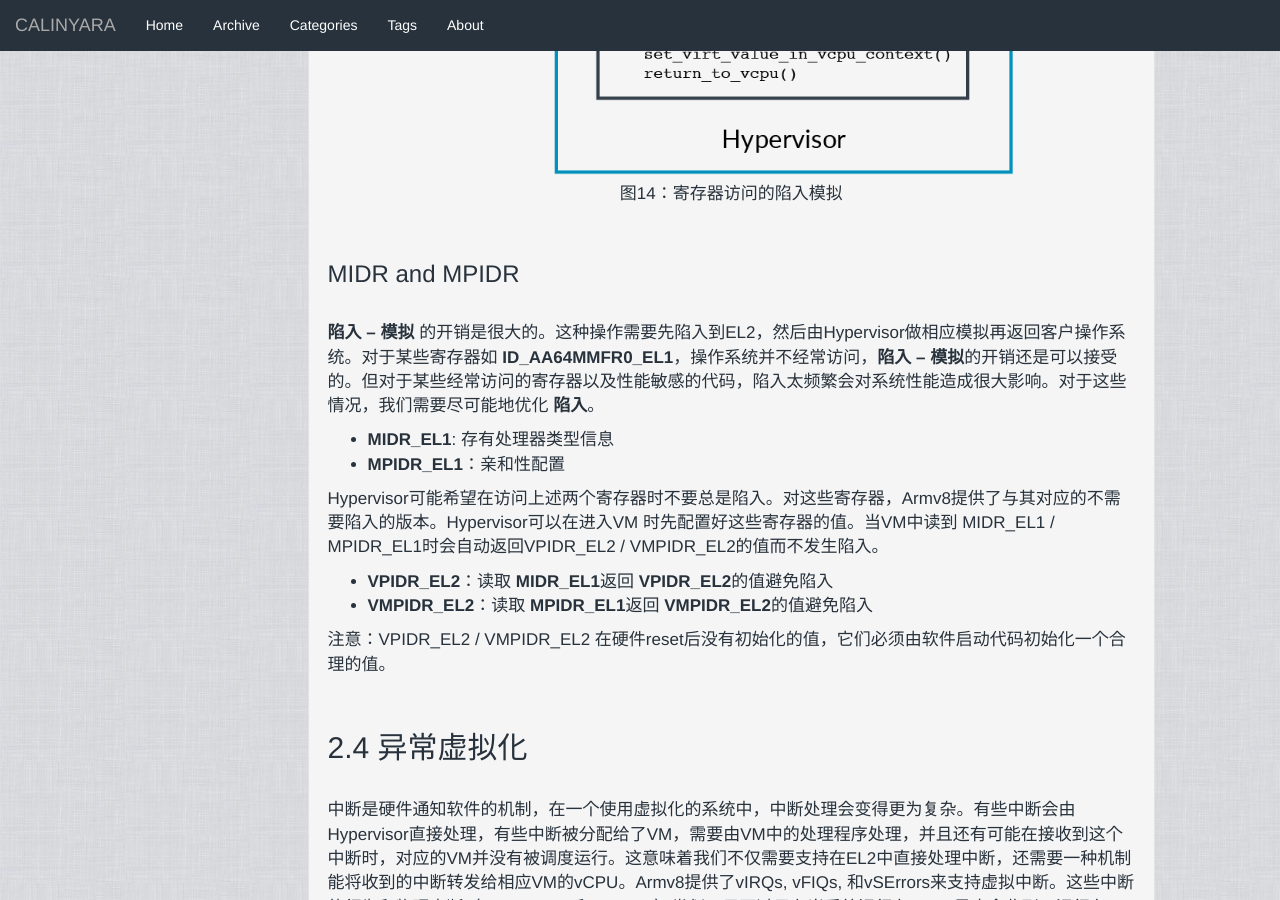
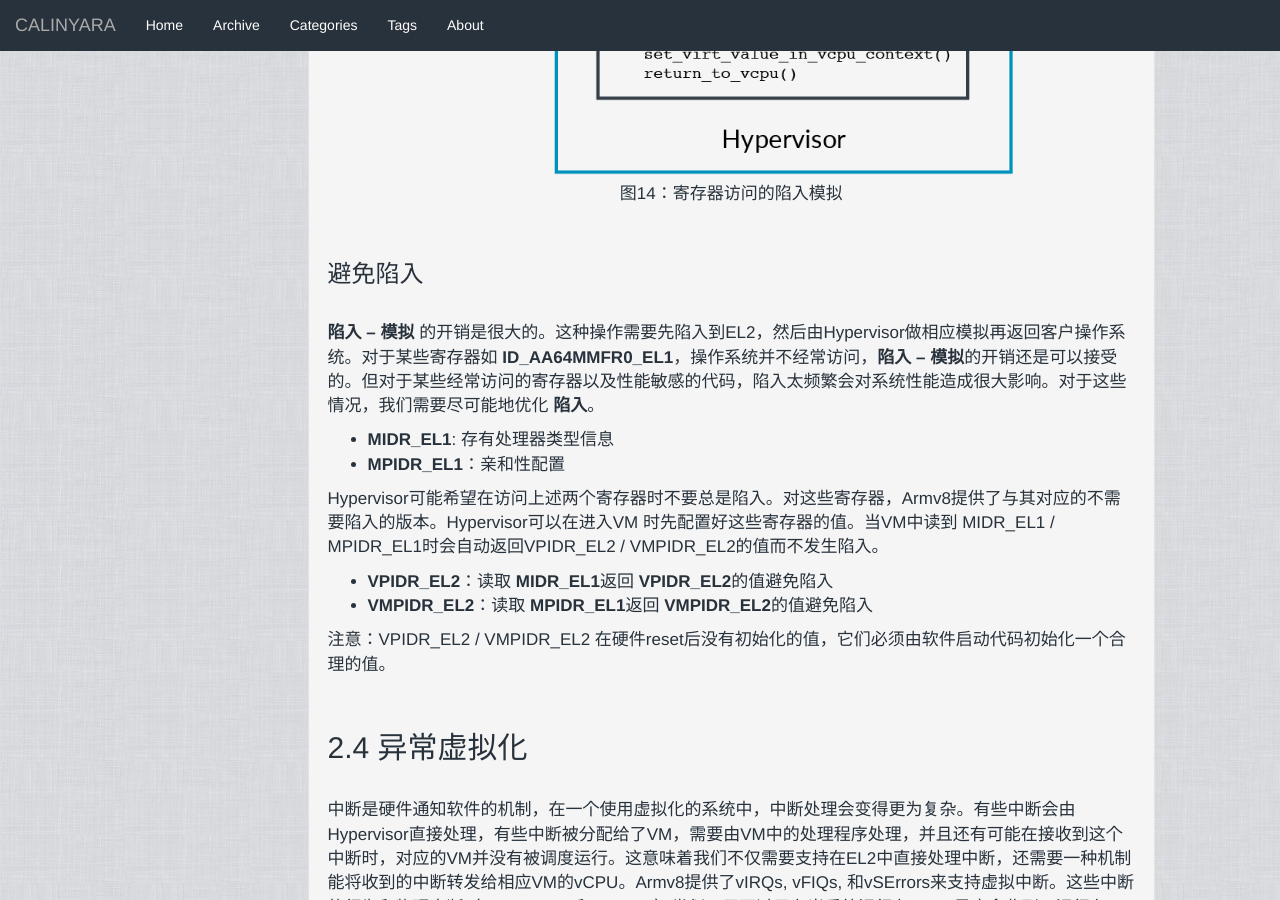
Before and after one commit to calinyara/calinyara.github.io, a Jekyll site: the page built from _posts/2019-11-3-armv8-virtualization.markdown, in a window 1280 px wide and 900 px high, scrolled down 13322 px. Built offline with Jekyll 4.4.1, drawn with Linux system fonts in a browser that asks for light colours.

Commit message:
fix armv8 virt

```diff
--- a/_posts/2019-11-3-armv8-virtualization.markdown
+++ b/_posts/2019-11-3-armv8-virtualization.markdown
@@ -240,7 +240,7 @@ Hypervisor负责配置SMMU，以使DMA控制器看到的物理地址空间与ken
 <p align="center">图14：寄存器访问的陷入模拟</p>
 <br>
 
-### MIDR and MPIDR
+### 避免陷入
 <br>
 **陷入 -- 模拟** 的开销是很大的。这种操作需要先陷入到EL2，然后由Hypervisor做相应模拟再返回客户操作系统。对于某些寄存器如 **ID_AA64MMFR0_EL1**，操作系统并不经常访问，**陷入 -- 模拟**的开销还是可以接受的。但对于某些经常访问的寄存器以及性能敏感的代码，陷入太频繁会对系统性能造成很大影响。对于这些情况，我们需要尽可能地优化 **陷入**。
 
```
